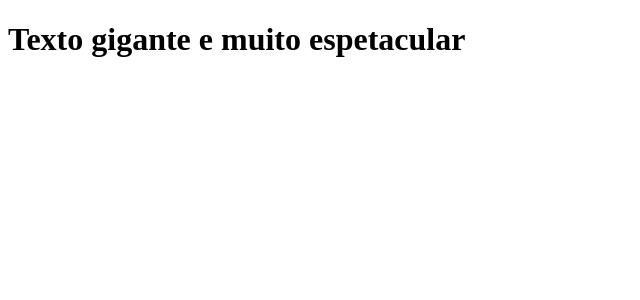
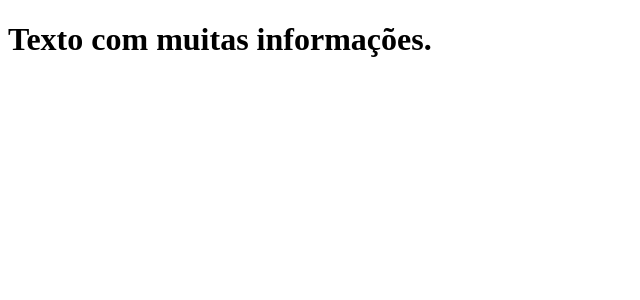
Before and after one commit to UbiratanNeto/clone-tabnews, a Next.js app: page / in a window 1280 px wide. Shown: the top 300 px of the page, without its empty margins (0-640 px from the left). Built offline with nearby package versions, Linux system fonts and the light colour scheme.

Commit message:
Modificando o texto

```diff
--- a/pages/index.js
+++ b/pages/index.js
@@ -1,5 +1,5 @@
 function Home() {
-    return <h1>Texto gigante e muito espetacular</h1>
+    return <h1>Texto com muitas informações.</h1>
 }
 
 export default Home;
```
